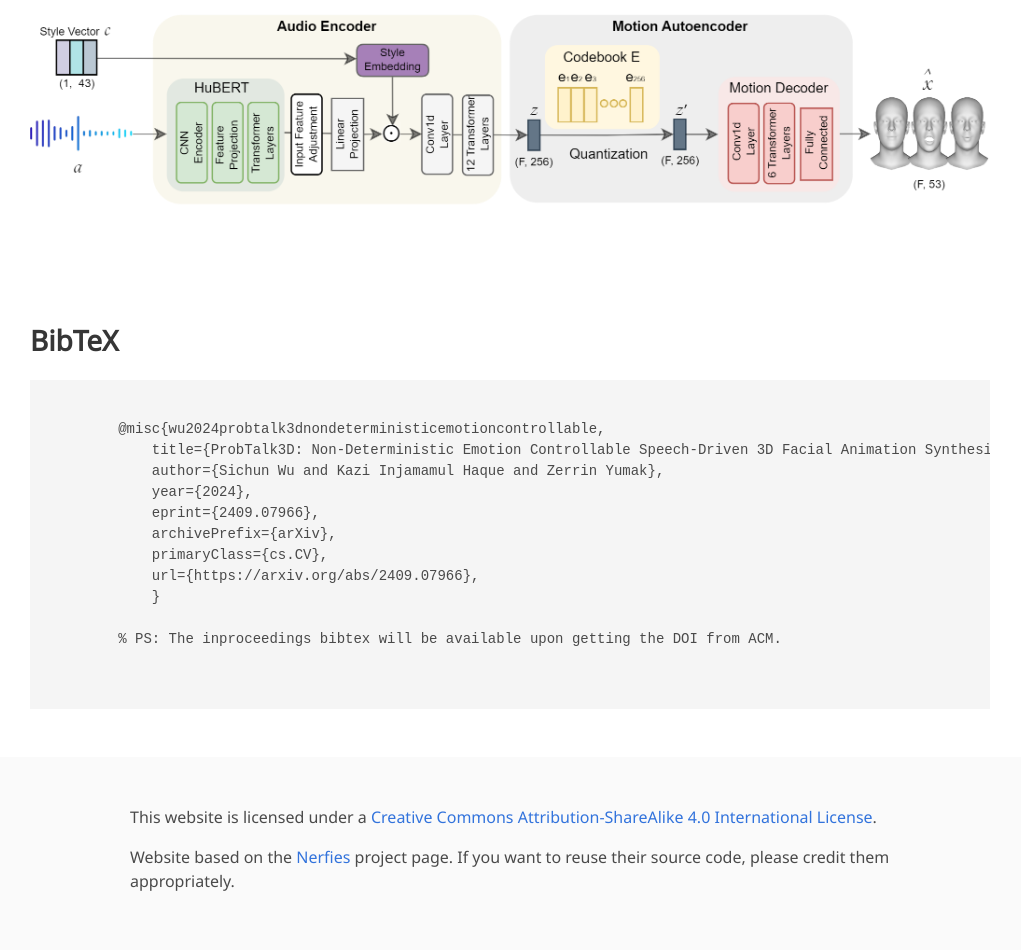
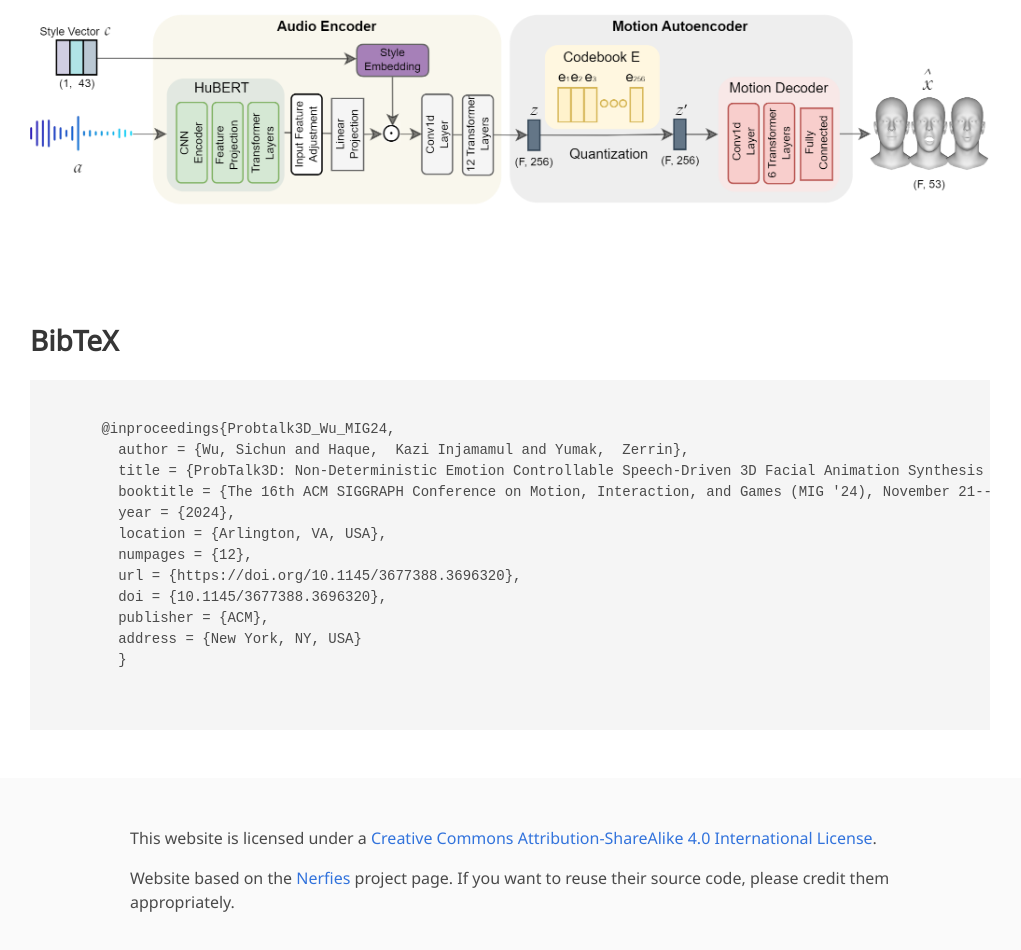
Before and after one commit to uuembodiedsocialai/ProbTalk3D, a plain HTML site: page index.html in a window 1280 px wide. Shown: the part 3036-3986 px from the top of the page, without its empty margins (130-1151 px from the left). Drawn offline with nearby package versions, Linux system fonts and the light colour scheme; some icons are missing; a web font is replaced by a local one.

Commit message:
added paper bibtex

```diff
--- a/index.html
+++ b/index.html
@@ -181,17 +181,18 @@
     <h2 class="title">BibTeX</h2>
     <pre>
       <code>
-        @misc{wu2024probtalk3dnondeterministicemotioncontrollable,
-            title={ProbTalk3D: Non-Deterministic Emotion Controllable Speech-Driven 3D Facial Animation Synthesis Using VQ-VAE},
-            author={Sichun Wu and Kazi Injamamul Haque and Zerrin Yumak},
-            year={2024},
-            eprint={2409.07966},
-            archivePrefix={arXiv},
-            primaryClass={cs.CV},
-            url={https://arxiv.org/abs/2409.07966},
-            }
-
-        % PS: The inproceedings bibtex will be available upon getting the DOI from ACM.
+      @inproceedings{Probtalk3D_Wu_MIG24,
+        author = {Wu, Sichun and Haque,  Kazi Injamamul and Yumak,  Zerrin},
+        title = {ProbTalk3D: Non-Deterministic Emotion Controllable Speech-Driven 3D Facial Animation Synthesis Using VQ-VAE},
+        booktitle = {The 16th ACM SIGGRAPH Conference on Motion, Interaction, and Games (MIG '24), November 21--23, 2024, Arlington, VA, USA},
+        year = {2024},
+        location = {Arlington, VA, USA},
+        numpages = {12},
+        url = {https://doi.org/10.1145/3677388.3696320},
+        doi = {10.1145/3677388.3696320},
+        publisher = {ACM},
+        address = {New York, NY, USA}
+        }
       </code>
     </pre>
   </div>
```
Also changed, not shown: 1 other file.
